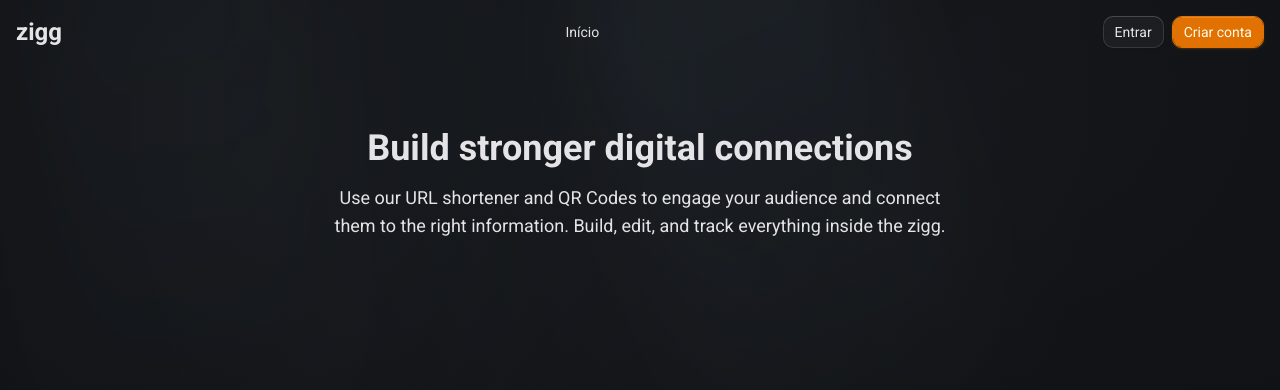
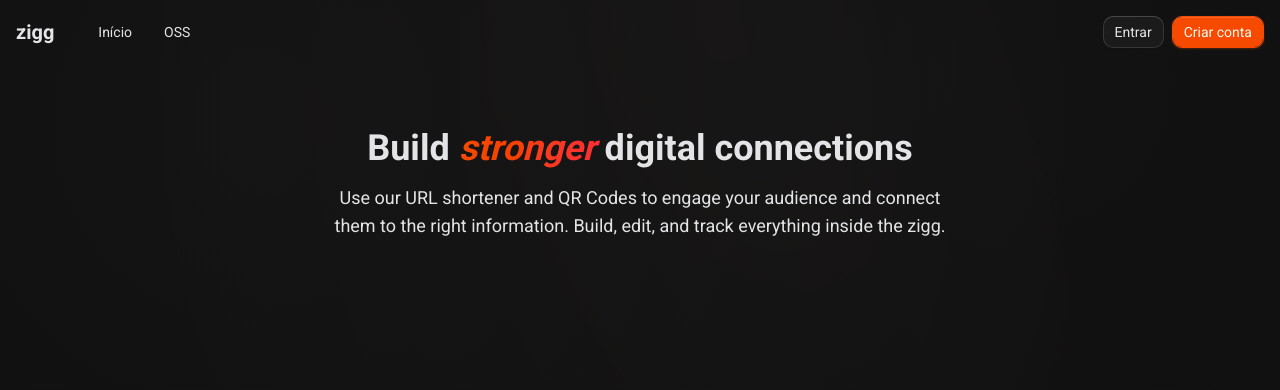
Before and after one commit to luannzin/the-fastest-url-shortener, a Next.js app: page / in a window 1280 px wide. Shown: the top 390 px of the page. Built offline with nearby package versions, Linux system fonts and the light colour scheme.

Commit message:
style: update color scheme in globals.css; enhance header layout and add new OSS link; improve LightRays component properties

```diff
--- a/src/app/(public)/(home)/page.tsx
+++ b/src/app/(public)/(home)/page.tsx
@@ -5,7 +5,11 @@ export default function Home() {
     <section className="py-16">
       <div className="flex flex-col items-center gap-4 max-w-2xl">
         <h1 className="text-4xl font-bold text-center text-balance">
-          Build stronger digital connections
+          Build{" "}
+          <span className="italic bg-linear-to-r from-primary to-destructive bg-clip-text text-transparent">
+            stronger{" "}
+          </span>
+          digital connections
         </h1>
         <span className="text-lg text-center text-balance">
           Use our URL shortener and QR Codes to engage your audience and connect
--- a/src/app/(public)/_components/public-header/_config.ts
+++ b/src/app/(public)/_components/public-header/_config.ts
@@ -10,6 +10,10 @@ const PUBLIC_HEADER_ITEMS = [
     label: "Início",
     href: "/",
   },
+  {
+    label: "OSS",
+    href: "/",
+  },
 ] satisfies PublicHeaderItem[];
 
 export { PUBLIC_HEADER_ITEMS };
--- a/src/app/(public)/_components/public-header/index.tsx
+++ b/src/app/(public)/_components/public-header/index.tsx
@@ -4,12 +4,13 @@ import { PUBLIC_HEADER_ITEMS } from "./_config";
 
 function PublicHeader() {
   return (
-    <header className="w-full flex justify-center h-16">
+    <header className="relative w-full flex justify-center h-16">
       <div className="max-w-7xl w-full flex items-center justify-between px-4">
+        <div className="flex items-center gap-8 max-sm:gap-4">
           <div>
-          <span className="text-2xl font-bold">zigg</span>
+            <span className="text-xl font-bold">zigg</span>
           </div>
-        <div>
+          <div className="flex items-center gap-2">
             {PUBLIC_HEADER_ITEMS.map((item) => (
               <Button
                 variant="link"
@@ -19,6 +20,7 @@ function PublicHeader() {
                 {item.label}
               </Button>
             ))}
+          </div>
         </div>
         <div className="flex items-center gap-2">
           <Button variant="outline">Entrar</Button>
--- a/src/app/globals.css
+++ b/src/app/globals.css
@@ -62,8 +62,8 @@
   --card-foreground: var(--color-zinc-800);
   --popover: var(--color-white);
   --popover-foreground: var(--color-zinc-800);
-  --primary: var(--color-amber-500);
-  --primary-foreground: var(--color-amber-50);
+  --primary: var(--color-orange-500);
+  --primary-foreground: var(--color-orange-50);
   --secondary: --alpha(var(--color-black) / 4%);
   --secondary-foreground: var(--color-zinc-800);
   --muted: --alpha(var(--color-black) / 4%);
@@ -111,8 +111,8 @@
   --card-foreground: var(--color-zinc-200);
   --popover: color-mix(in srgb, var(--background) 96%, var(--color-white));
   --popover-foreground: var(--color-zinc-200);
-  --primary: var(--color-amber-600);
-  --primary-foreground: var(--color-amber-50);
+  --primary: var(--color-orange-600);
+  --primary-foreground: var(--color-orange-50);
   --secondary: --alpha(var(--color-white) / 6%);
   --secondary-foreground: var(--color-zinc-200);
   --muted: --alpha(var(--color-white) / 6%);
--- a/src/components/ui/light-rays.tsx
+++ b/src/components/ui/light-rays.tsx
@@ -88,10 +88,10 @@ export function LightRays({
   className,
   style,
   count = 7,
-  color = "rgba(160, 210, 255, 0.2)",
-  blur = 36,
-  speed = 14,
-  length = "70vh",
+  color = "oklch(90.1% 0.076 70.697 / 0.12)",
+  blur = 64,
+  speed = 20,
+  length = "80vh",
   ref,
   ...props
 }: LightRaysProps) {
```
Lines whose indentation alone changed are shown as unchanged.
